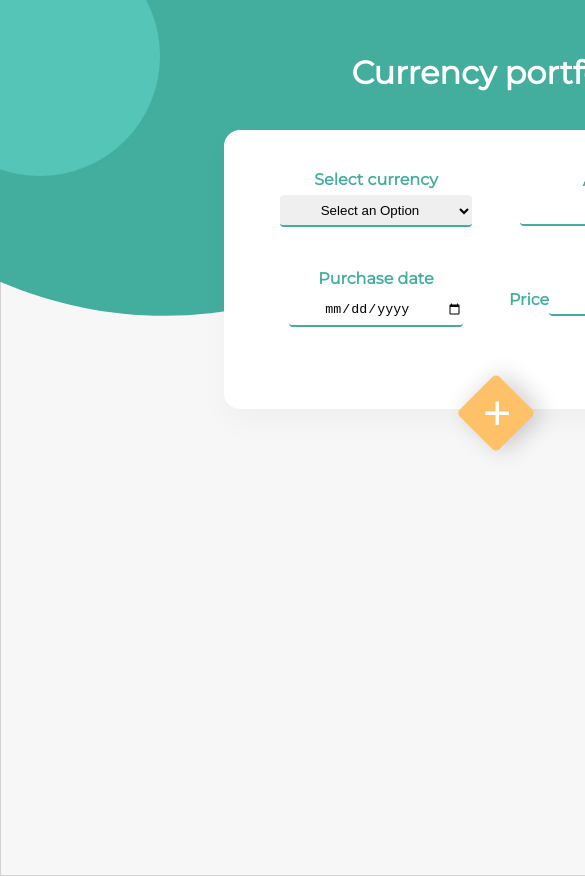
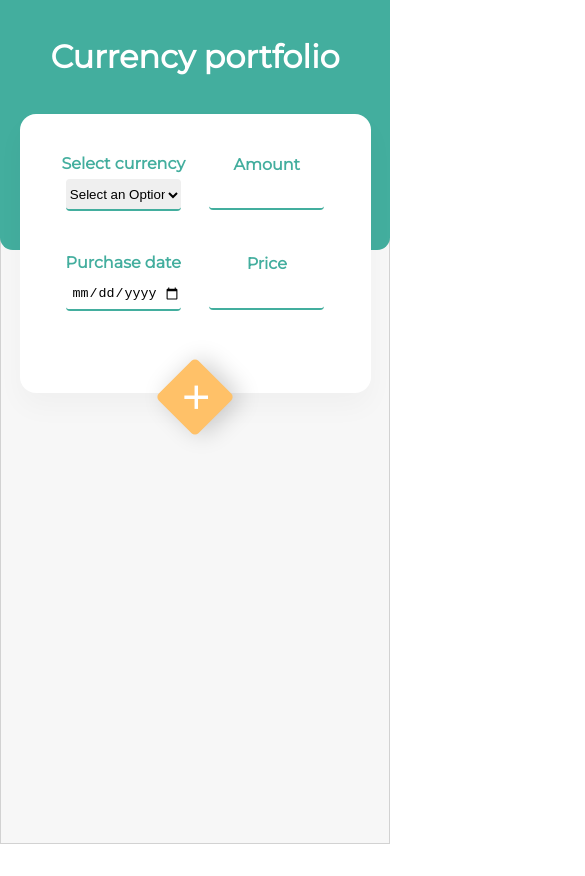
Before and after one commit to AgnieszkaSzostak/Currency-Portfolio-App, a React (Create React App) app: page / in a window 390 px wide. Shown: the top 876 px of the page, 585 px wide, since content can reach past the window. After the commit the page ends 844 px from the top, so only its background shows below. Built offline with nearby package versions, Linux system fonts and the light colour scheme.

Commit message:
Add styles

```diff
--- a/src/App.css
+++ b/src/App.css
@@ -1,4 +1,6 @@
 @import url('https://fonts.googleapis.com/css?family=Montserrat:300,400');
+
+
 
 .App {
   font-family: 'Montserrat', sans-serif;
@@ -6,10 +8,11 @@
   display: flex;
   flex-direction: column;
   align-items: center;
-  width: 60em;
+  width: 60rem;
   padding: 1em;
   margin: 0 auto ;
   background-color: #F7F7F7;
+  overflow: auto;
   height: 100vh;
   box-shadow: 0 1px 5px -1px rgba(0, 0, 0, 0.3), inset 0 0 0 1px rgba(0, 0, 0, 0.15);
   position: relative;
@@ -66,3 +69,31 @@
   background-color: #54C5B6;
   z-index: 0;
 }
+
+
+@media screen and (max-width: 1023px) {
+  .App{
+    max-width: 100%;
+    width: 100%;
+    padding: 0;
+  }
+  .App::before{
+    content: '';
+    position: absolute;
+    top: 0;
+    left: 0;
+    right: 0;
+    width: 100%;
+    height: 250px;
+    background-color: #43AE9E;
+    border-bottom-left-radius: 0.8em;
+    border-bottom-right-radius: 0.8em;
+    z-index: 1;
+  }
+  .custom-shape-divider-top-1680107035{
+    display: none;
+  }
+  .App-title{
+    font-size: 2em;
+  }
+}
--- a/src/components/Form/Form.styled.js
+++ b/src/components/Form/Form.styled.js
@@ -15,6 +15,7 @@ const StyledForm = styled.form.attrs(props=>({
     margin-bottom: 4em;
     z-index: 1;
     box-shadow: 0 14px 28px rgba(0,0,0,0.03), 0 10px 10px rgba(0,0,0,0.0);
+
 
     .form__container{
         color: #43AE9E;
@@ -75,5 +76,9 @@ const StyledForm = styled.form.attrs(props=>({
         color: red;
         font-size: small;
     }
+
+    @media (max-width: 768px) {
+        width: 90%;
+    }
 `
 export {StyledForm}
--- a/src/components/Wallet/Wallet.styled.js
+++ b/src/components/Wallet/Wallet.styled.js
@@ -30,7 +30,14 @@ const StyledWallet = styled.table`
     .wallet__body .wallet__row:nth-child(odd) {
         background-color: white;
     }
+    @media (max-width: 767px) {
+        width: 90%;
 
+        max-width: 767px;
+        .wallet__row > *:not(:first-child):not(:nth-child(2)):not(:nth-child(5)):not(:last-child) {
+            display: none;
+        }
+  }
 `
 
 export default StyledWallet
--- a/src/index.css
+++ b/src/index.css
@@ -7,6 +7,9 @@ body {
   -moz-osx-font-smoothing: grayscale;
 
 }
+* {
+  box-sizing: border-box;
+}
 
 code {
   font-family: source-code-pro, Menlo, Monaco, Consolas, 'Courier New',
```
Also changed, not shown: src/App.js (+4 -4 lines), 7 other files (tests, documents, lock files or other folders).
